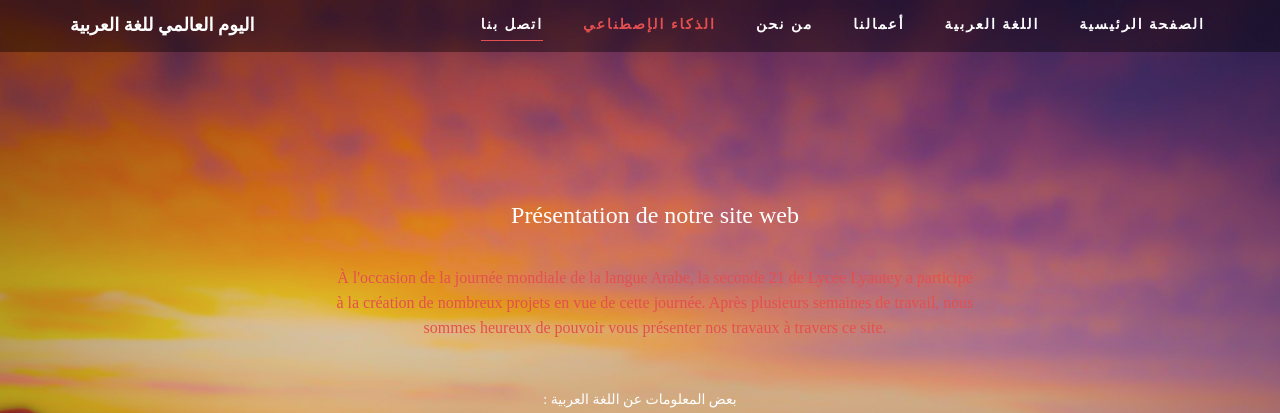
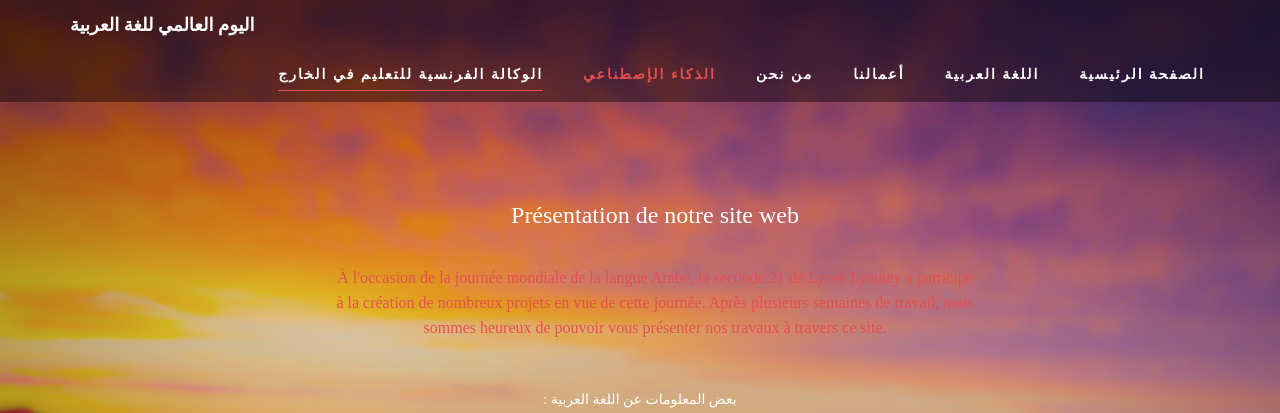
Before and after one commit to VisAdevil/arabe-oib, a plain HTML site: page index.html in a window 1280 px wide. Shown: the top 413 px of the page. Drawn offline with Linux system fonts and the light colour scheme; files whose address does not match are found by name; a web font is replaced by a local one.

Commit message:
Update index.html

```diff
--- a/index.html
+++ b/index.html
@@ -57,7 +57,7 @@
             </div>
             <div class="navbar-collapse collapse">
                 <ul class="nav navbar-nav navbar-right">
-                    <li><a href="#contact">اتصل بنا</a></li>
+                    <li><a href="#contact">الوكالة الفرنسية للتعليم في الخارج</a></li>
                     <li><a href="https://www.youtube.com/watch?v=ZRyfpfxQ_lU"><div id="pp">الذكاء الإصطناعي</div></a></li>
                     <li><a href="#team">من نحن</a></li>
                     <li><a href="#work">أعمالنا</a></li>
```
